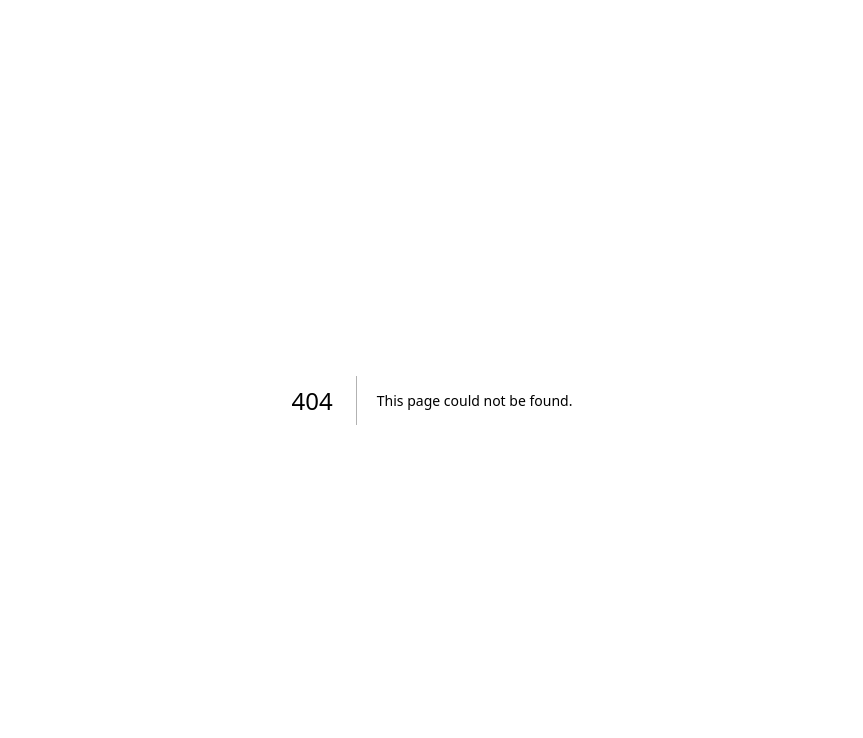
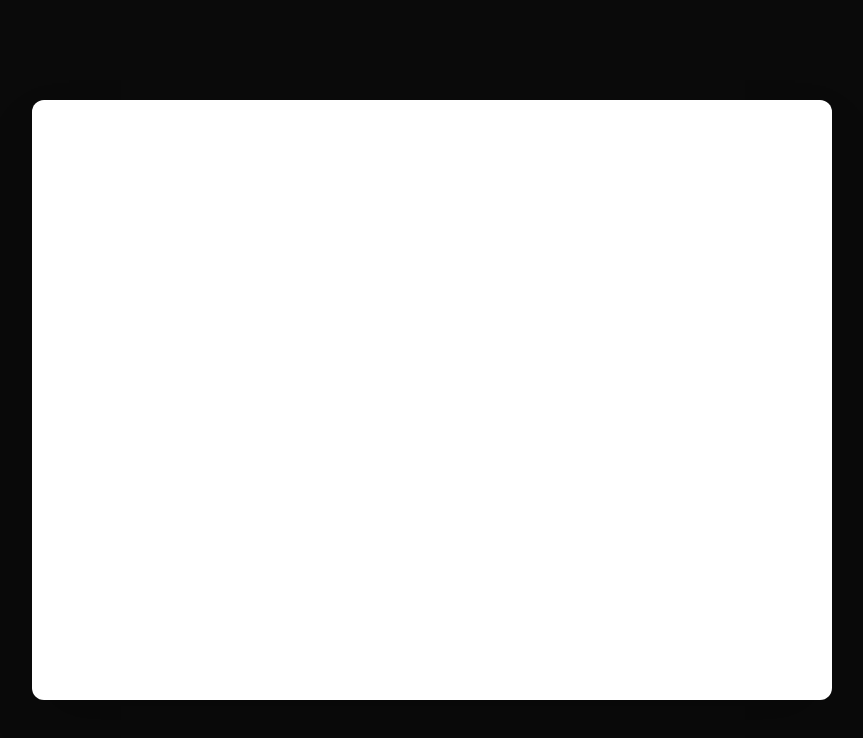
Before and after one commit to Pritam-72/Project_Components, a Next.js app in the folder kage_lab/: page /trace-drawing in a window 1280 px wide. Before the commit this address had no page. Shown: the top 738 px of the page, without its empty margins (208-1071 px from the left). Built offline with nearby package versions, Linux system fonts and the light colour scheme.

Commit message:
feat(trace-drawing): scaffold trace canvas with pressure-aware stroke points

```diff
--- /dev/null
+++ b/kage_lab/src/app/trace-drawing/page.tsx
@@ -0,0 +1,69 @@
+"use client";
+import React, { useRef, useState } from "react";
+
+interface Point {
+  x: number;
+  y: number;
+  pressure: number;
+  timestamp: number;
+}
+
+interface Stroke {
+  points: Point[];
+  color: string;
+  width: number;
+}
+
+export default function TraceDrawingPage() {
+  const canvasRef = useRef<HTMLCanvasElement | null>(null);
+  const [isDrawing, setIsDrawing] = useState(false);
+  const [strokes, setStrokes] = useState<Stroke[]>([]);
+  const currentStroke = useRef<Point[]>([]);
+
+  const startDrawing = (e: React.PointerEvent<HTMLCanvasElement>) => {
+    setIsDrawing(true);
+    const rect = canvasRef.current?.getBoundingClientRect();
+    if (!rect) return;
+    currentStroke.current = [{
+      x: e.clientX - rect.left,
+      y: e.clientY - rect.top,
+      pressure: e.pressure || 0.5,
+      timestamp: Date.now(),
+    }];
+  };
+
+  const draw = (e: React.PointerEvent<HTMLCanvasElement>) => {
+    if (!isDrawing) return;
+    const rect = canvasRef.current?.getBoundingClientRect();
+    if (!rect) return;
+    currentStroke.current.push({
+      x: e.clientX - rect.left,
+      y: e.clientY - rect.top,
+      pressure: e.pressure || 0.5,
+      timestamp: Date.now(),
+    });
+  };
+
+  const stopDrawing = () => {
+    if (!isDrawing) return;
+    setIsDrawing(false);
+    if (currentStroke.current.length > 0) {
+      setStrokes((prev) => [...prev, { points: currentStroke.current, color: "#000000", width: 2 }]);
+      currentStroke.current = [];
+    }
+  };
+
+  return (
+    <div className="flex flex-col items-center justify-center min-h-screen bg-neutral-950 p-4">
+      <canvas
+        ref={canvasRef}
+        width={800}
+        height={600}
+        onPointerDown={startDrawing}
+        onPointerMove={draw}
+        onPointerUp={stopDrawing}
+        className="bg-white rounded-xl shadow-2xl cursor-crosshair touch-none"
+      />
+    </div>
+  );
+}
```
